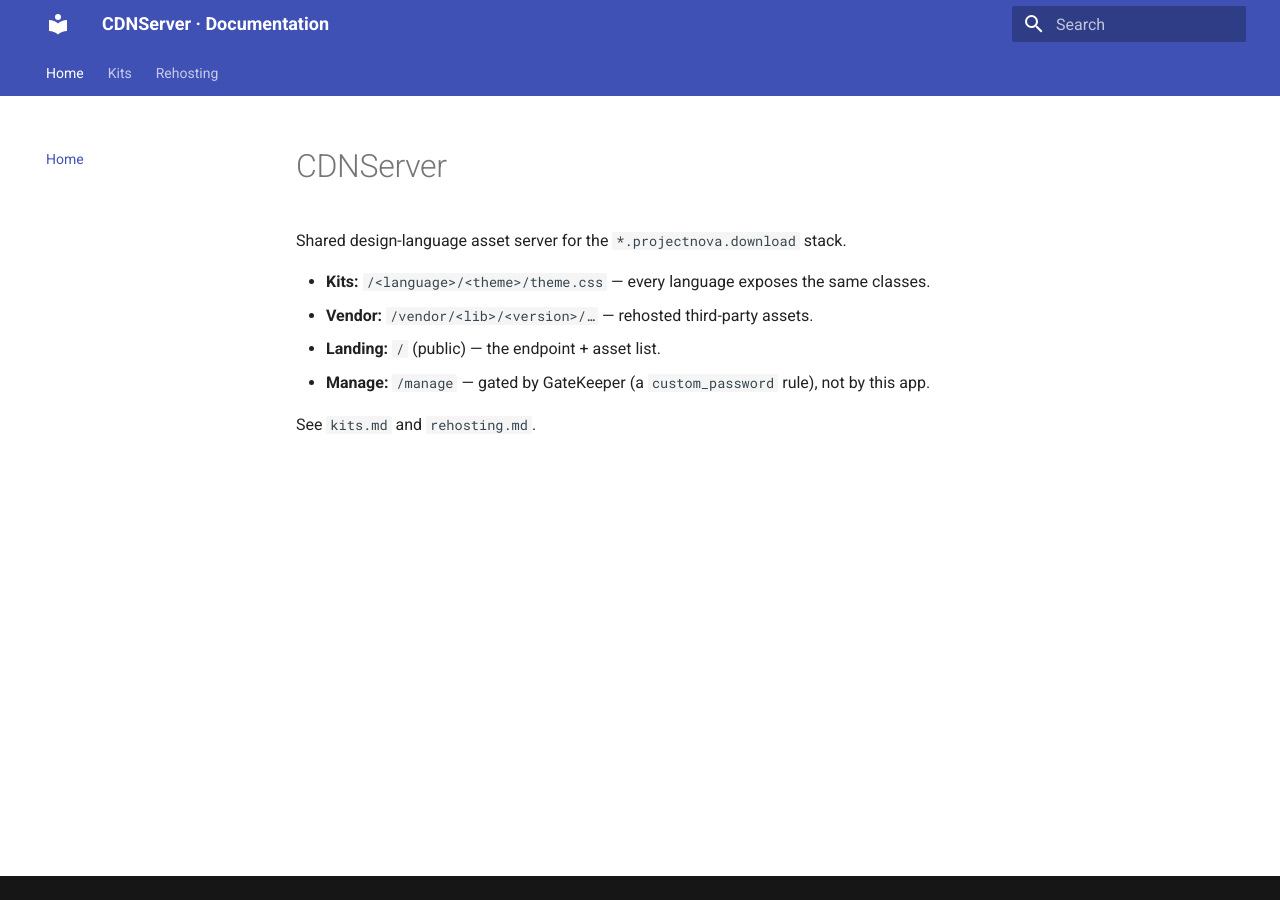
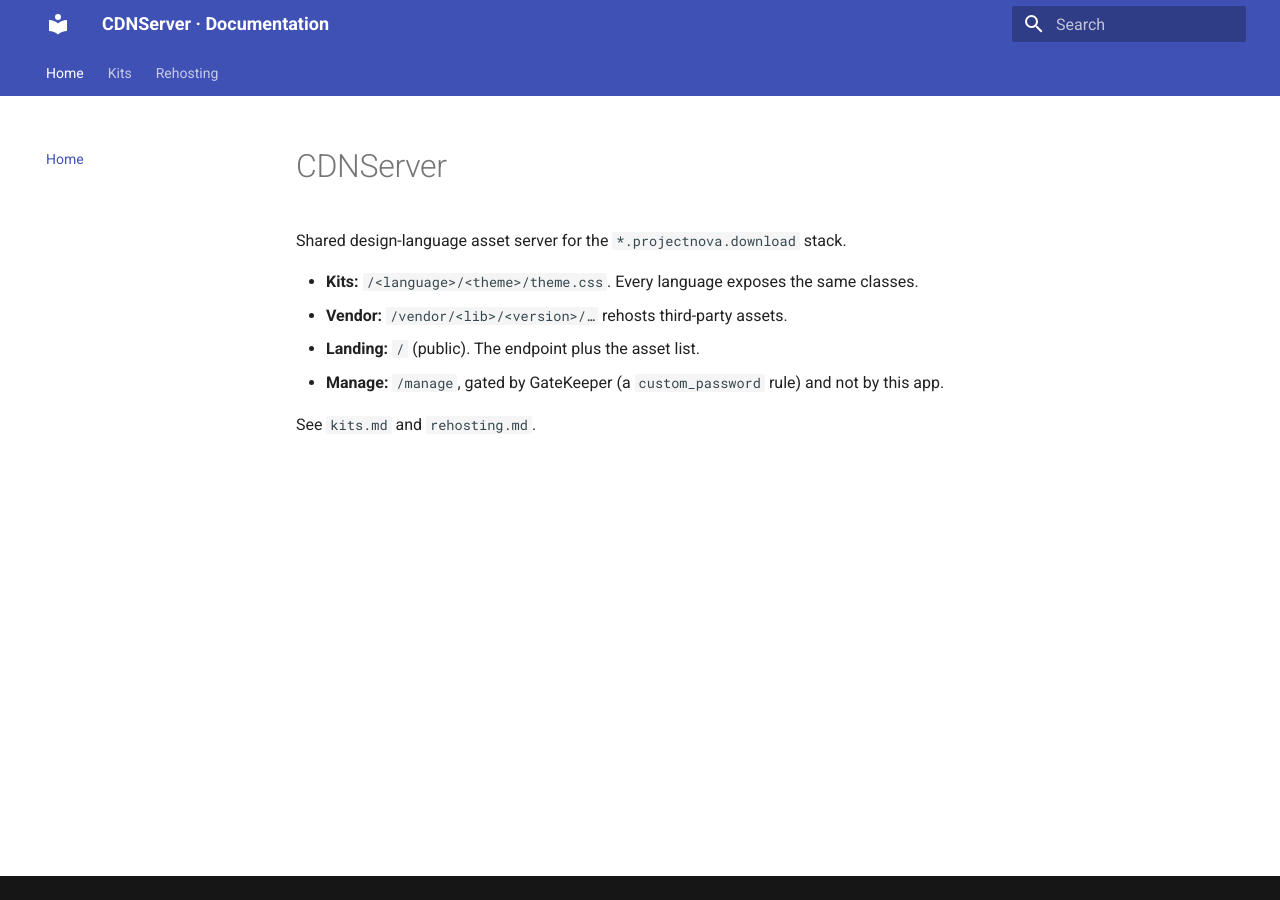
Before and after one commit to NovaProtocol/CDNServer, an MkDocs documentation site: the page built from documentation/docs/index.md, in a window 1280 px wide. Built offline with MkDocs 1.6.1 and Material for MkDocs 9.7.7, drawn with Linux system fonts in a browser that asks for light colours.

Commit message:
docs: reword the documentation

```diff
--- a/documentation/docs/index.md
+++ b/documentation/docs/index.md
@@ -2,9 +2,9 @@
 
 Shared design-language asset server for the `*.projectnova.download` stack.
 
-- **Kits:** `/<language>/<theme>/theme.css` — every language exposes the same classes.
-- **Vendor:** `/vendor/<lib>/<version>/…` — rehosted third-party assets.
-- **Landing:** `/` (public) — the endpoint + asset list.
-- **Manage:** `/manage` — gated by GateKeeper (a `custom_password` rule), not by this app.
+- **Kits:** `/<language>/<theme>/theme.css`. Every language exposes the same classes.
+- **Vendor:** `/vendor/<lib>/<version>/…` rehosts third-party assets.
+- **Landing:** `/` (public). The endpoint plus the asset list.
+- **Manage:** `/manage`, gated by GateKeeper (a `custom_password` rule) and not by this app.
 
 See `kits.md` and `rehosting.md`.
```
Also changed, not shown: documentation/docs/kits.md (+1 -1 lines).
